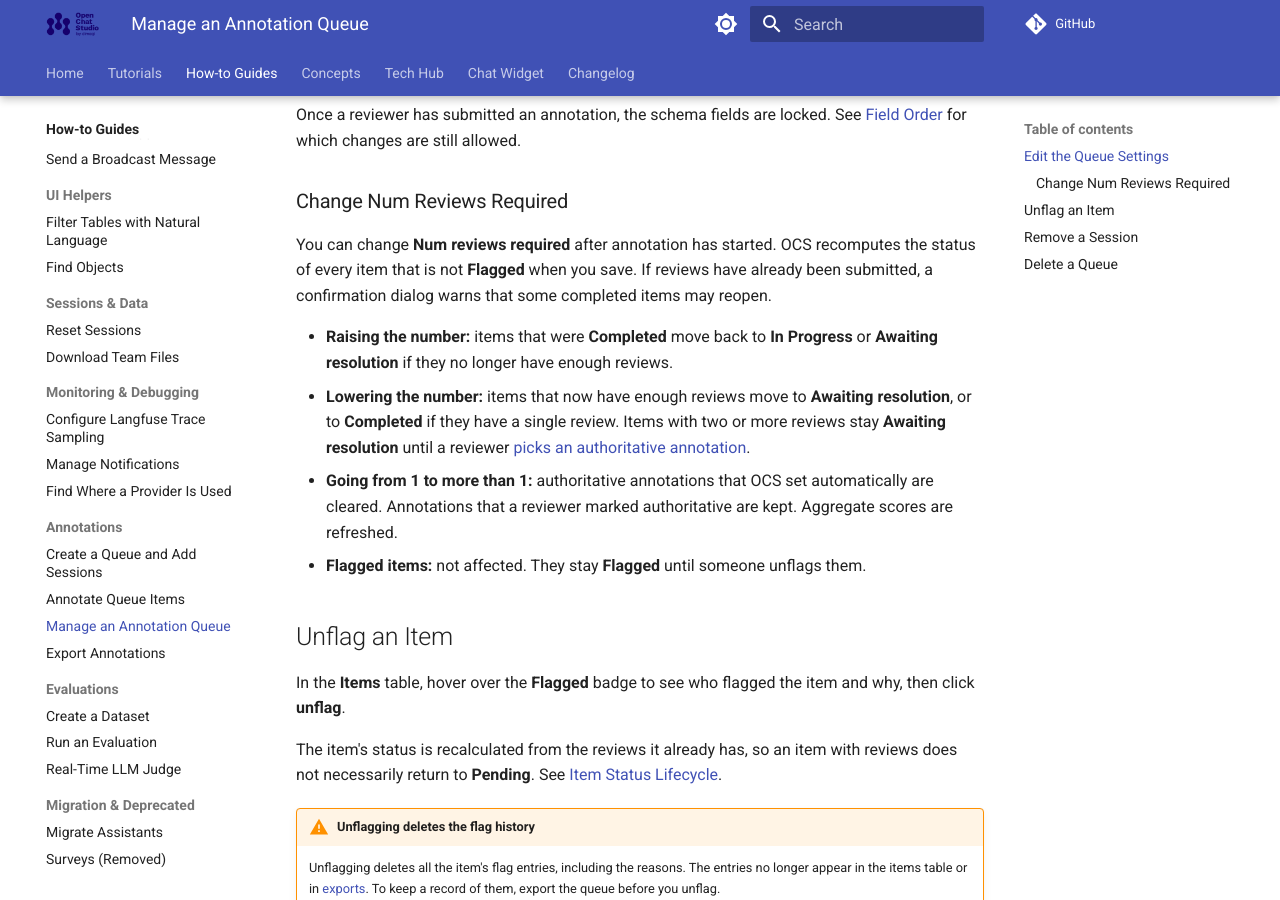
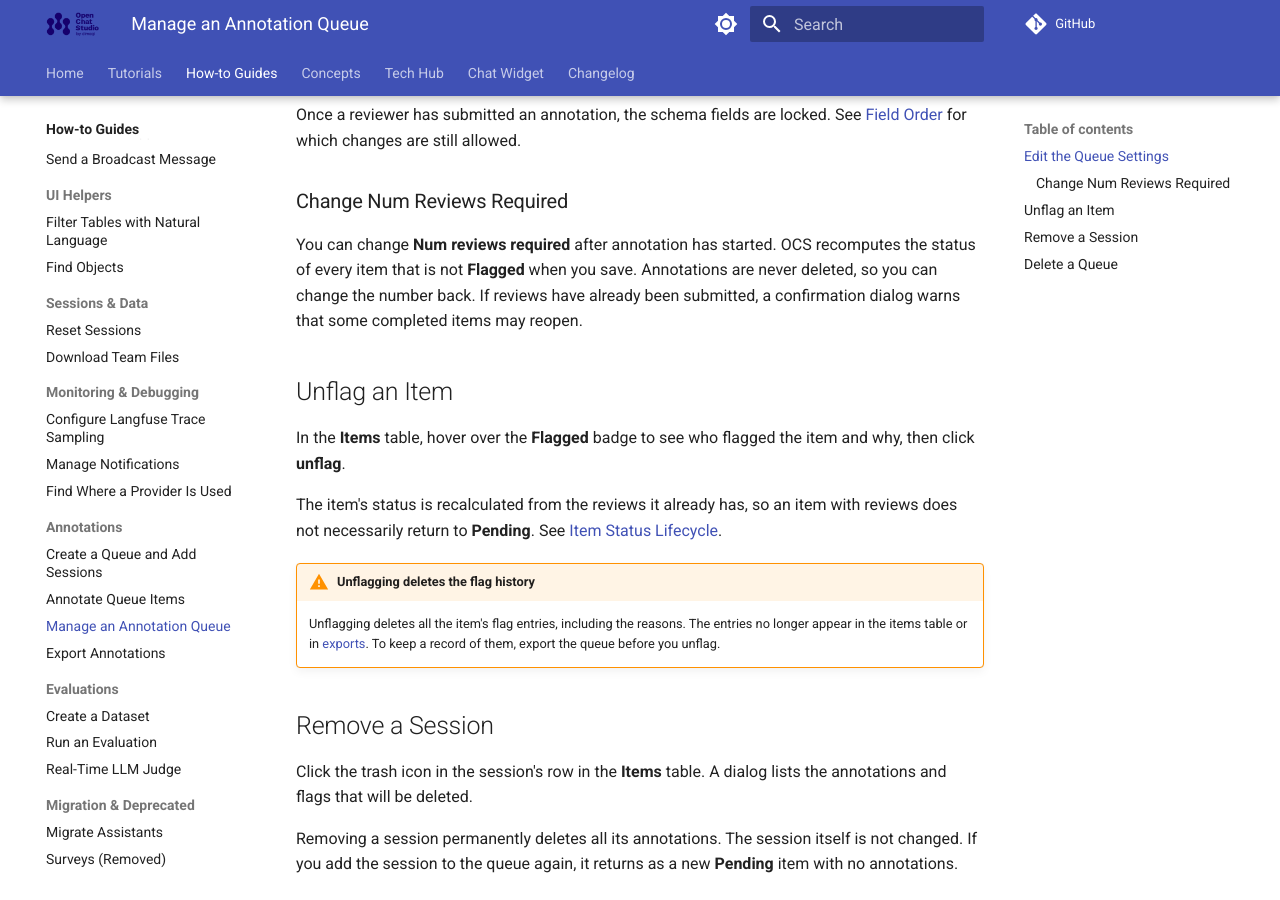
Before and after one commit to dimagi/open-chat-studio-docs, an MkDocs documentation site: the page built from docs/how-to/annotations/manage-a-queue.md, in a window 1280 px wide and 900 px high, scrolled down 309 px. Built offline with MkDocs 1.6.1 and Material for MkDocs 9.7.7, drawn with Linux system fonts in a browser that asks for light colours; a script that is not in the unit is left out; comment, search, counter and statistics services are not loaded.

Commit message:
Simplify: Removed rules for when "Num Reviewers Required" changes. Too much detail with limited consequences if need to revert change

```diff
--- a/docs/how-to/annotations/manage-a-queue.md
+++ b/docs/how-to/annotations/manage-a-queue.md
@@ -14,15 +14,8 @@ See [Field Order](../../concepts/annotations/queues.md#field-order) for which ch
 
 You can change **Num reviews required** after annotation has started.
 OCS recomputes the status of every item that is not **Flagged** when you save.
+Annotations are never deleted, so you can change the number back.
 If reviews have already been submitted, a confirmation dialog warns that some completed items may reopen.
-
-- **Raising the number:** items that were **Completed** move back to **In Progress** or **Awaiting resolution** if they no longer have enough reviews.
-- **Lowering the number:** items that now have enough reviews move to **Awaiting resolution**, or to **Completed** if they have a single review.
-  Items with two or more reviews stay **Awaiting resolution** until a reviewer [picks an authoritative annotation](../../concepts/annotations/annotating.md#resolving-multi-reviewer-conflicts).
-- **Going from 1 to more than 1:** authoritative annotations that OCS set automatically are cleared.
-  Annotations that a reviewer marked authoritative are kept.
-  Aggregate scores are refreshed.
-- **Flagged items:** not affected. They stay **Flagged** until someone unflags them.
 
 ## Unflag an Item
 
```
